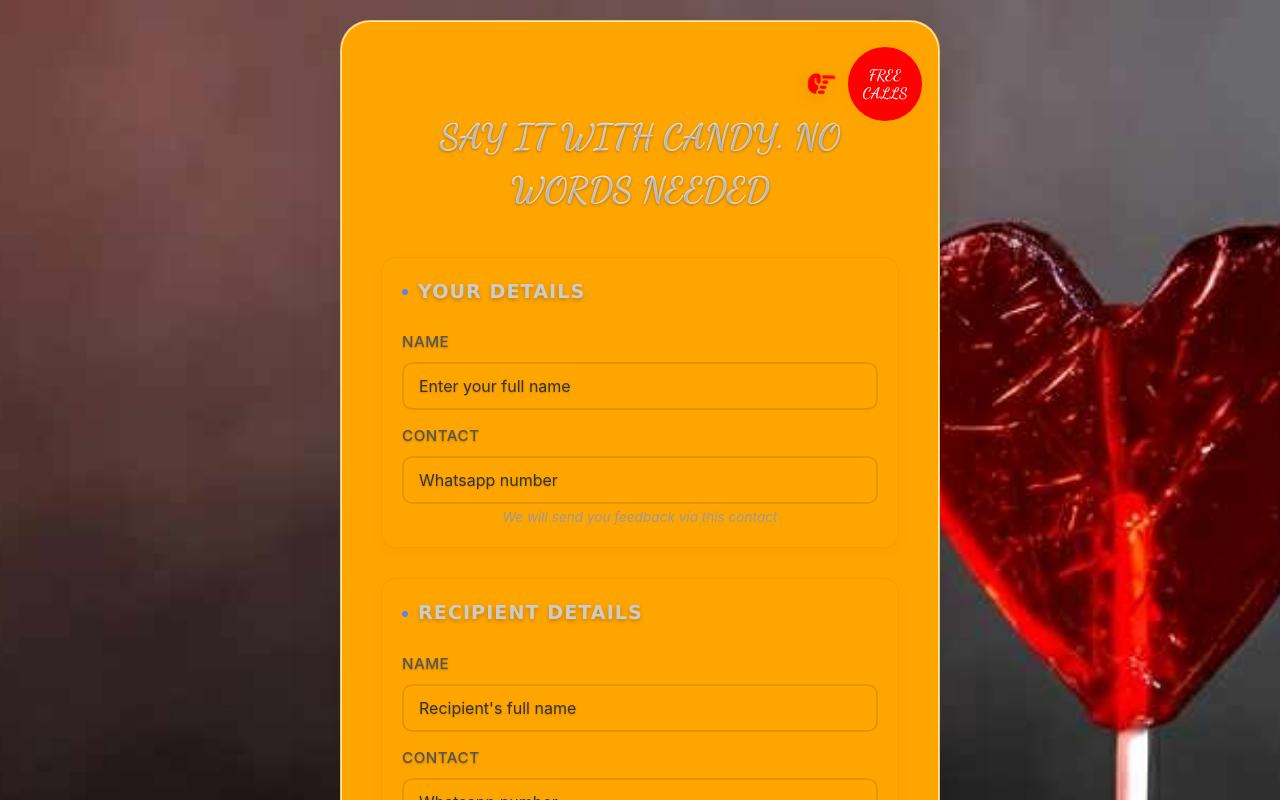
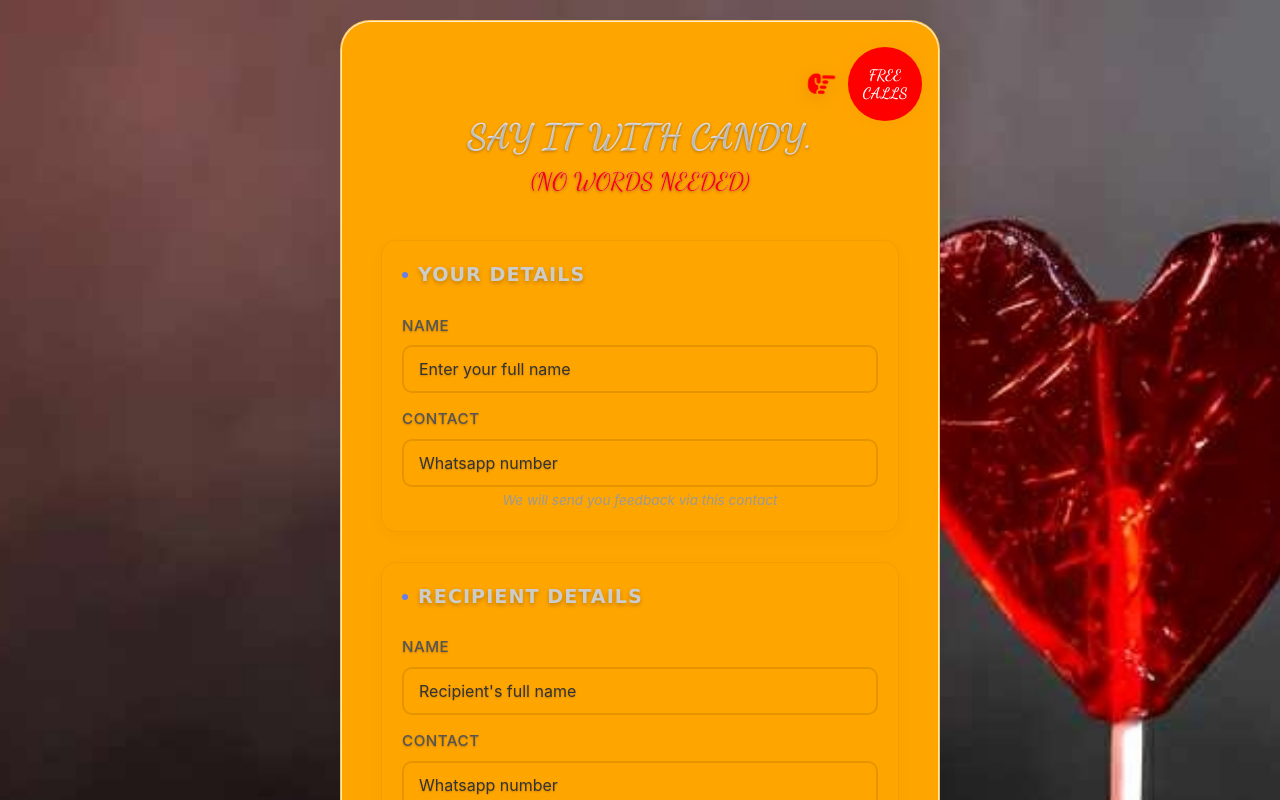
Before and after one commit to Taofeek-Kehinde/Mikibump-s-Calling-Center-Project, a React (Vite) app: page /canyform in a window 1280 px wide. Shown: the top 800 px of the page. Built offline with nearby package versions, Linux system fonts and the light colour scheme; no server answers; the database is empty.

Commit message:
Frontend fixed

```diff
--- a/src/pages/candyform.css
+++ b/src/pages/candyform.css
@@ -37,6 +37,16 @@
   border: 1px solid rgba(255, 255, 255, 0.3);
   position: relative;
   overflow-x: hidden;
+}
+.nowords {
+  background: none !important;
+  -webkit-background-clip: initial !important;
+  background-clip: initial !important;
+  -webkit-text-fill-color: red !important;
+  color: red !important;
+  display: block;
+  font-size: clamp(0.9rem, 2.5vw, 1.5rem);
+  font-weight: 500;
 }
 
 .back-btn {
--- a/src/pages/canyform.tsx
+++ b/src/pages/canyform.tsx
@@ -147,7 +147,7 @@ function Form() {
     FREE CALLS
   </motion.button>
 
-        <h1 className="form-titless">SAY IT WITH CANDY. NO WORDS NEEDED</h1>
+        <h1 className="form-titless">SAY IT WITH CANDY. <p className='nowords'>(NO WORDS NEEDED)</p></h1>
 
         <form onSubmit={handleSubmit}>
           {/* Your Details Section */}
```
